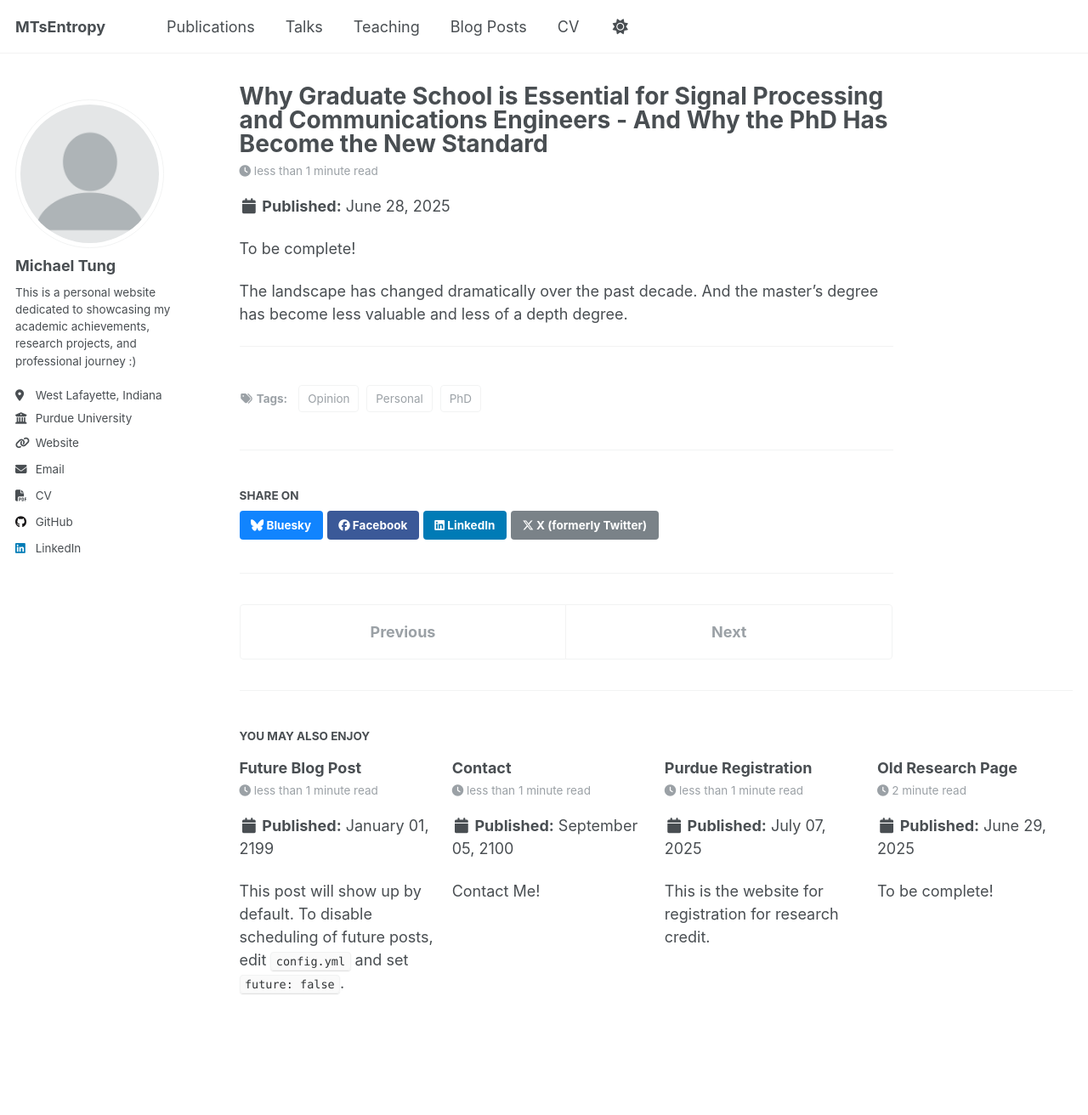
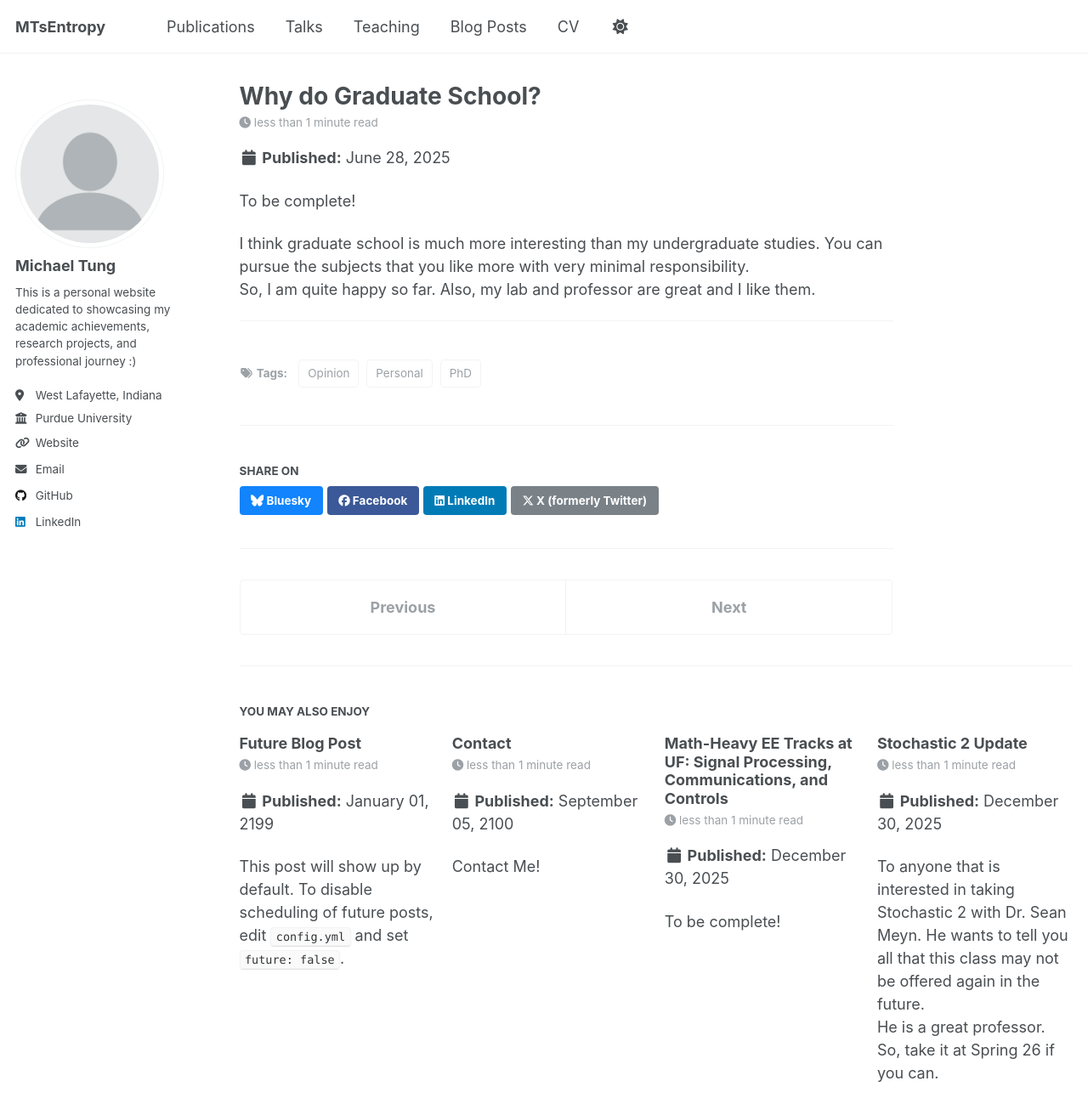
Before and after one commit to GodKnowss/GodKnowss.github.io, a Jekyll site: the page built from _posts/2025/2025-06-28-Why-Grad-School.md, in a window 1280 px wide and 1400 px high. Shown: the top 1312 px of the window at 85% size. Built offline with Jekyll 4.4.1, drawn with Linux system fonts in a browser that asks for light colours; a script that is not in the unit is left out.

Commit message:
update new posts

```diff
--- a/_config.yml
+++ b/_config.yml
@@ -30,7 +30,7 @@ author:
   employer         : "Purdue University"
   uri              : "https://GodKnowss.github.io" # URL
   email            : "michaeltung@purdue.edu"
-  cv               : "/files/Resume/MichaelTung_Resume_2025_10_19.pdf" #this need to self define as the author profile html, update the CV page too!!!
+  #cv               : "/files/Resume/MichaelTung_Resume_2025_10_19.pdf" #this need to self define as the author profile html, update the CV page too!!!
 
   # Academic websites
   academia         : # URL
--- a/_posts/2025/2025-06-28-Why-Grad-School.md
+++ b/_posts/2025/2025-06-28-Why-Grad-School.md
@@ -1,5 +1,5 @@
 ---
-title: 'Why Graduate School is Essential for Signal Processing and Communications Engineers - And Why the PhD Has Become the New Standard'
+title: 'Why do Graduate School?'
 date: 2025-06-28
 permalink: /posts/2025/06/Why-Grad-School/
 tags:
@@ -10,6 +10,7 @@ tags:
 
 To be complete! <br>
 
-The landscape has changed dramatically over the past decade. And the master's degree has become less valuable and less of a depth degree.
+I think graduate school is much more interesting than my undergraduate studies. You can pursue the subjects that you like more with very minimal responsibility. <br>
+So, I am quite happy so far. Also, my lab and professor are great and I like them.
 
 ------
--- /dev/null
+++ b/_posts/2025/2025-12-30-UF-Stochastic2.md
@@ -0,0 +1,14 @@
+---
+title: 'Stochastic 2 Update'
+date: 2025-12-30
+permalink: /posts/2025/12/UF-Stochastic2/
+tags:
+  - UF
+  - Personal
+---
+
+To anyone that is interested in taking Stochastic 2 with Dr. Sean Meyn. He wants to tell you all that this class may not be offered again in the future. <br>
+He is a great professor. So, take it at Spring 26 if you can.
+
+
+------
--- /dev/null
+++ b/_posts/2025/2025-12-30-UF-roadmap2.md
@@ -0,0 +1,26 @@
+---
+title: 'Math-Heavy EE Tracks at UF: Signal Processing, Communications, and Controls'
+date: 2025-12-30
+permalink: /posts/2025/12/UF-roadmap2/
+tags:
+  - UF
+  - Opinion
+---
+
+To be complete! <br>
+
+This post is a reflection of my journey. The audience includes past me, and for anyone who is interested in the math side in ECE. <br>
+
+### On choosing the "math-heavy" side of ECE
+
+I went with signal processing, communication, and control theory. Not because of jobs or what is hot right now, but because I like the fundamentals. The stuff that feels more important, more foundational. <br>
+
+At UF, the control sequence is basically dead, so skip that. For communication, the path is undergrad communication → random processes → digital communication or advanced courses. You can also do estimation and information theory. <br>
+
+I really liked undergrad comm with Dr. John Shea but I don’t think he will teach this class in the near future.
+
+As an undergrad, you probably won't finish this whole sequence. If you want more, that's what grad school is for.
+
+If you are deciding between this and embedded/hardware or semiconductor, trust what actually interests you. Don't just optimize for industry or employment. Pick what feels important to you.
+
+------
```
Also changed, not shown: _pages/cv.md (+3 -3 lines), _posts/2025/2025-07-07-Purdue-registration.md (+2 -3 lines), _teaching/2024-fall-teaching-DSP.md (+1 -1 lines), _teaching/2025-spring-teaching-Efield.md (+1 -1 lines), 6 other files.
